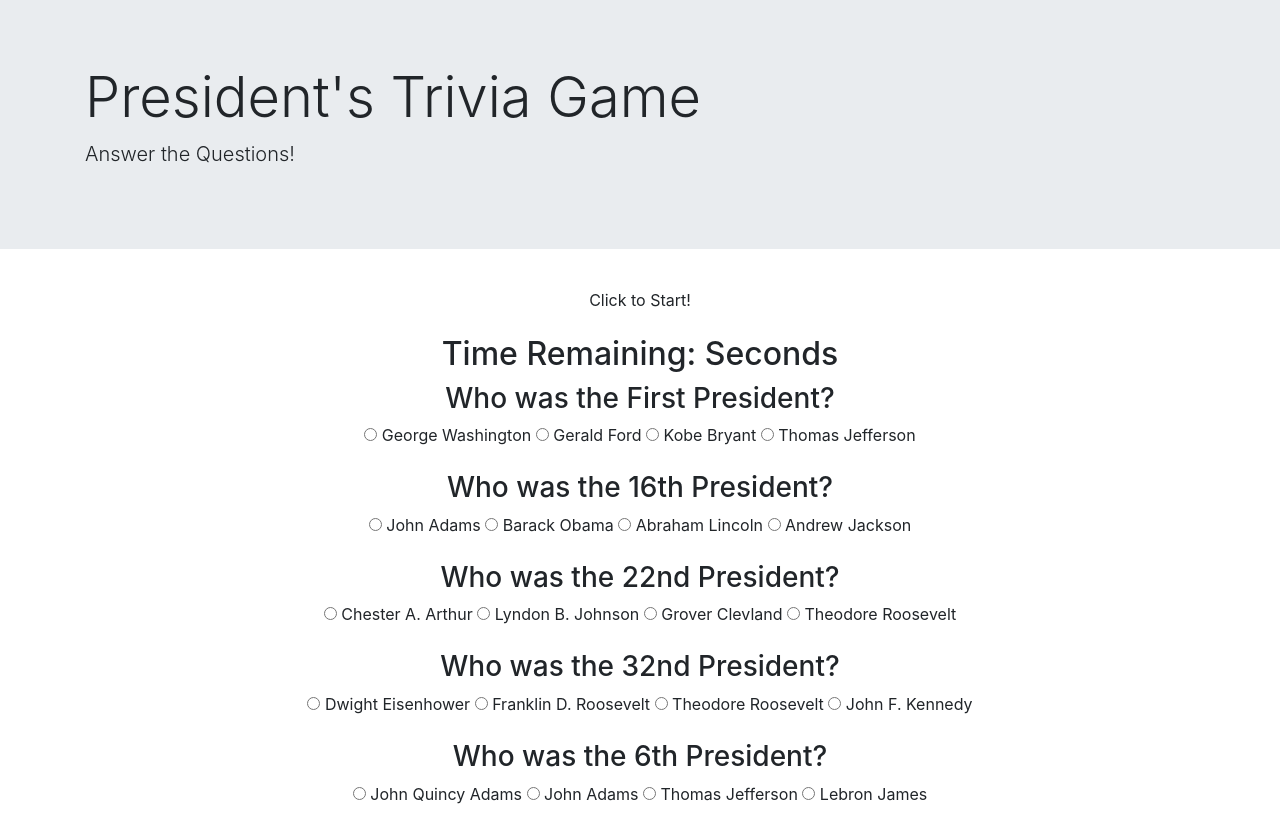
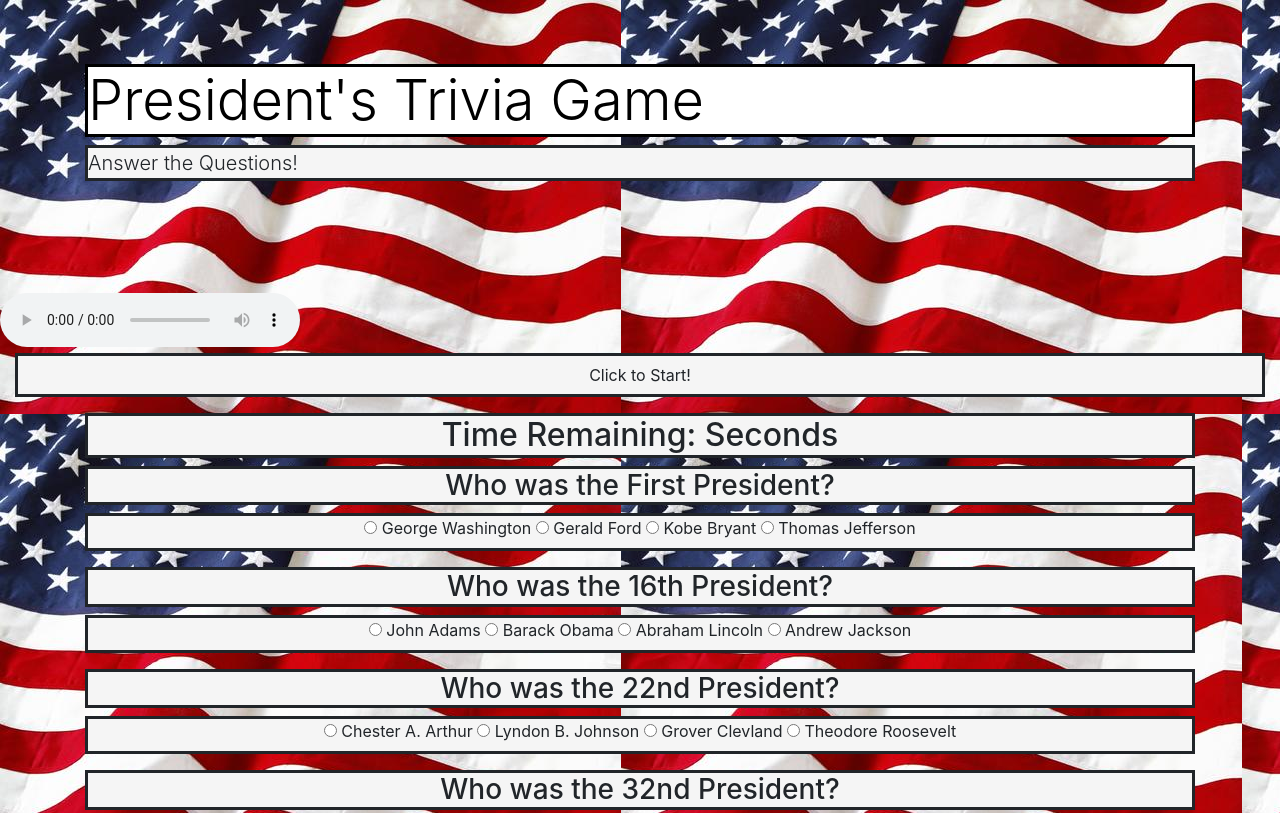
Before and after one commit to Brandon20202/TriviaGame, a plain HTML site: page index.html in a window 1280 px wide. Shown: the top 813 px of the page. Drawn offline with nearby package versions, Linux system fonts and the light colour scheme.

Commit message:
added css and sound

```diff
--- a/assets/css/style.css
+++ b/assets/css/style.css
@@ -0,0 +1,25 @@
+body{
+    background-color:blue;
+    background-image: url("../images/us-flag-21-apr-2017.jpeg.jpg");
+}
+.text-center{
+    background-color: whitesmoke;
+    border-style:solid;
+
+}
+.jumbotron{
+    background-image: url("../images/us-flag-21-apr-2017.jpeg.jpg");
+
+}
+h1{
+    font-weight: bolder;
+    border-style: solid;
+    color:black;
+    background-color: white;
+
+}
+.lead{
+    border-style: solid;
+    background-color: whitesmoke;
+
+}
--- a/assets/javascript/app.js
+++ b/assets/javascript/app.js
@@ -3,6 +3,7 @@ var correct=0;
 var incorrect=0;
 var blanks=0;
 var answer=[];
+
 
 
 
--- a/index.html
+++ b/index.html
@@ -7,7 +7,7 @@
     <script src="https://code.jquery.com/jquery-3.4.1.slim.min.js" integrity="sha384-J6qa4849blE2+poT4WnyKhv5vZF5SrPo0iEjwBvKU7imGFAV0wwj1yYfoRSJoZ+n" crossorigin="anonymous"></script>
     <script src="https://cdn.jsdelivr.net/npm/popper.js@1.16.0/dist/umd/popper.min.js" integrity="sha384-Q6E9RHvbIyZFJoft+2mJbHaEWldlvI9IOYy5n3zV9zzTtmI3UksdQRVvoxMfooAo" crossorigin="anonymous"></script>
     <script src="https://stackpath.bootstrapcdn.com/bootstrap/4.4.1/js/bootstrap.min.js" integrity="sha384-wfSDF2E50Y2D1uUdj0O3uMBJnjuUD4Ih7YwaYd1iqfktj0Uod8GCExl3Og8ifwB6" crossorigin="anonymous"></script>
-
+    <link rel="stylesheet" href="assets/css/style.css"></link>
     <title>TiriviaGame</title>
 </head>
 <body>
@@ -18,6 +18,9 @@
             <p class="lead">Answer the Questions!</p>
             </div>
       </div>
+      <audio controls>
+        <source src="assets/hail_to_the_chief.mp3" type="audio/mp3">
+      </audio>
 
 
             <div class='col-md-12'>
```
Also changed, not shown: assets/images/us-flag-21-apr-2017.jpeg.jpg (added), 1 other file.
